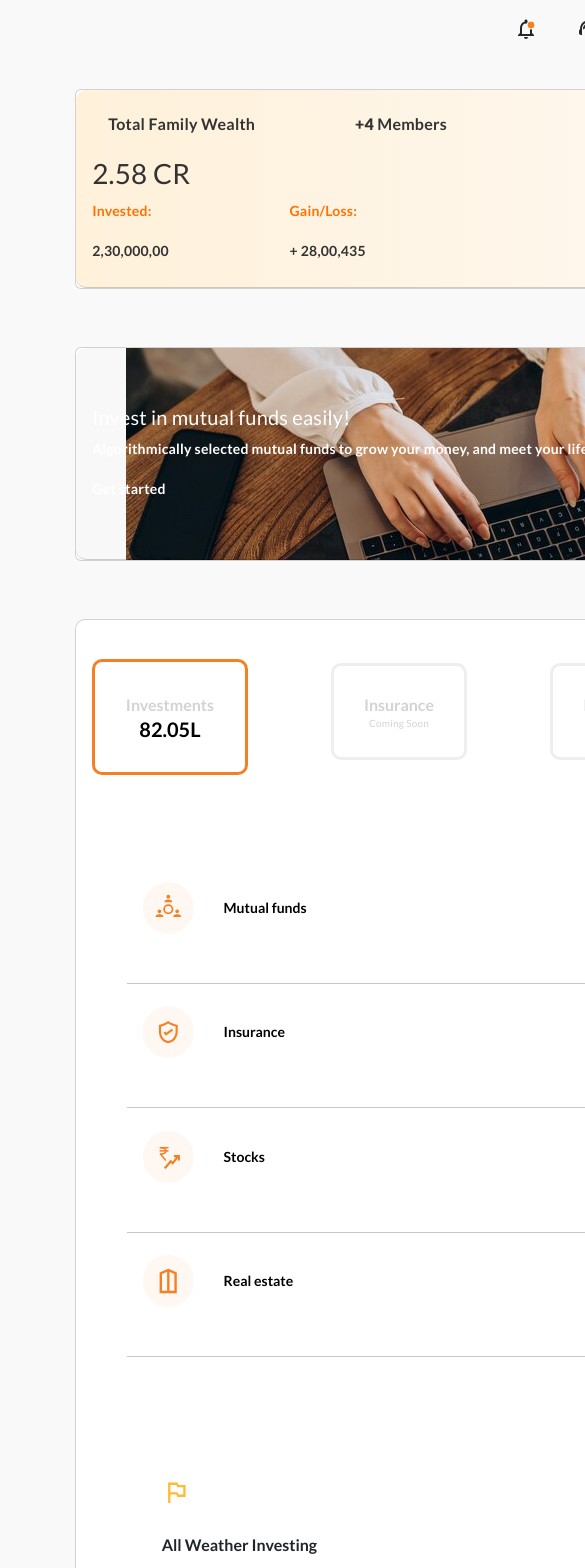
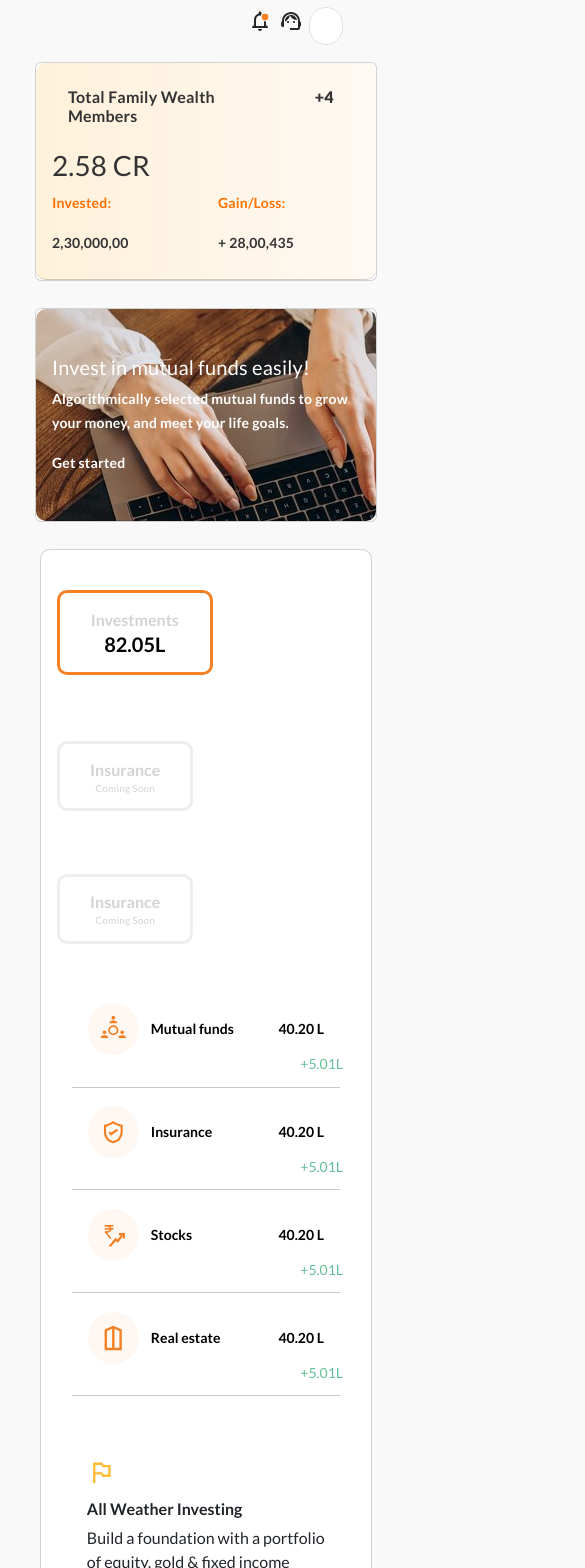
Before and after one commit to adityavashistha5479/ced-test, an Angular app: page / in a window 390 px wide. Shown: the top 1568 px of the page, 585 px wide, since content can reach past the window. Built offline with nearby package versions, Linux system fonts and the light colour scheme.

Commit message:
Card overflow fix

```diff
--- a/src/app/app.component.html
+++ b/src/app/app.component.html
@@ -1,3 +1,5 @@
+<meta name="viewport" content="width=device-width, initial-scale=1.0">
+
 <div class="container-fluid">
     <div class="row">
       <div class="col-md-2">
--- a/src/app/main-dashboard/main-dashboard.component.css
+++ b/src/app/main-dashboard/main-dashboard.component.css
@@ -30,6 +30,8 @@
   border-radius: 10px;
   margin-bottom: 3%;
   margin-top: 5%;
+  margin-left: 1.5%;
+  margin-right: 1.5%;
 }
 
 .card-header-custom {
@@ -325,7 +327,7 @@ color: #ffffff;
   }
 }
 
-@media only screen and (max-width: 375px) {
+@media only screen and (max-width: 425px) {
   .chair-selfie {
     display: none;
   }
@@ -335,11 +337,9 @@ color: #ffffff;
   .rich-btn {
     display: none;
   }
-}
 
-@media only screen and (max-width: 1024px) {
-  .container-fluid {
-    margin-left: 14%;
-    width: 47rem;
+  .investments-item .inv{
+    padding: 10%;
   }
-}
+
+ }
--- a/src/app/main-dashboard/main-dashboard.component.html
+++ b/src/app/main-dashboard/main-dashboard.component.html
@@ -1,7 +1,7 @@
 <div class="container-fluid">
   <div class="row upper-row">
-    <div class="col-7"></div>
-    <div class="col-1">
+    <div class="col-7 col-xs-4"></div>
+    <div class="col-1 col-xs-8">
       <svg
         class="upper-icons"
         width="24"
```
